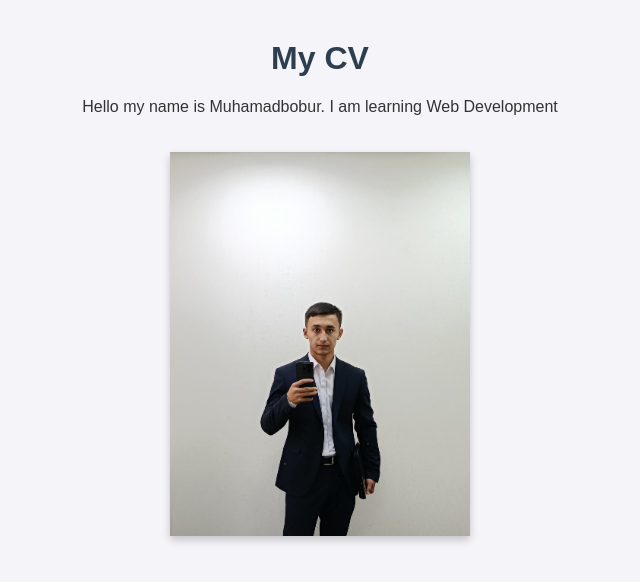
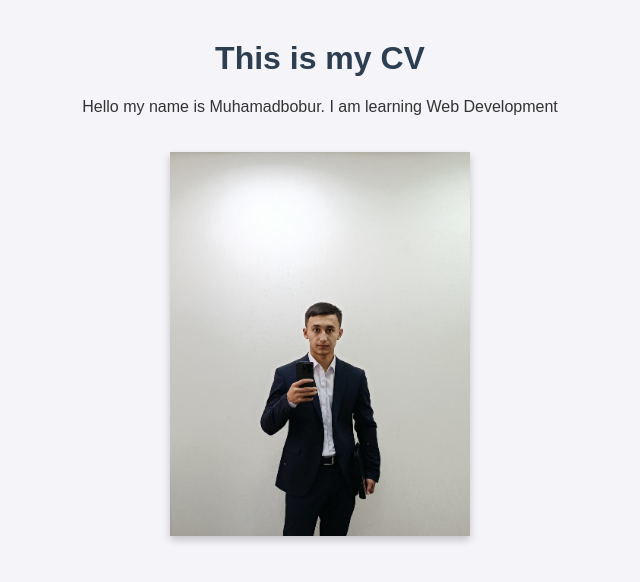
Before and after one commit to Muhamadboburm/rsschool-cv, a plain HTML site: page index.html in a window 1280 px wide. Shown: the whole page, without its empty margins (320-960 px from the left). Drawn offline with Linux system fonts and the light colour scheme.

Commit message:
Update website content

```diff
--- a/index.html
+++ b/index.html
@@ -1,12 +1,12 @@
 <!DOCTYPE html>
-<html>
+<html lang="en">
     <head>
         <meta charset="UTF-8">
         <title>My CV</title>
         <link rel="stylesheet" href="style.css">
     </head>
 <body>
-    <h1>My CV</h1>
+    <h1>This is my CV</h1>
     <p>Hello my name is Muhamadbobur. I am learning Web Development</p>
     <img src="photo.jpg" alt="My photo">
 </body>
```
